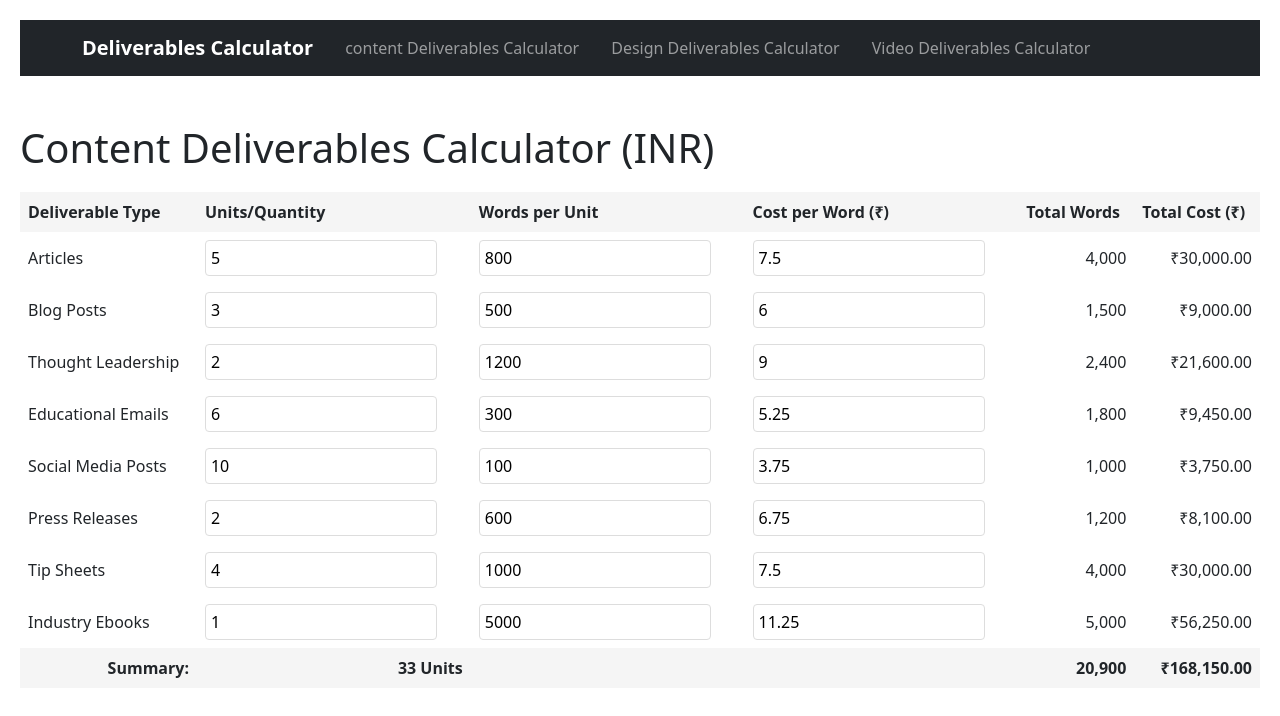
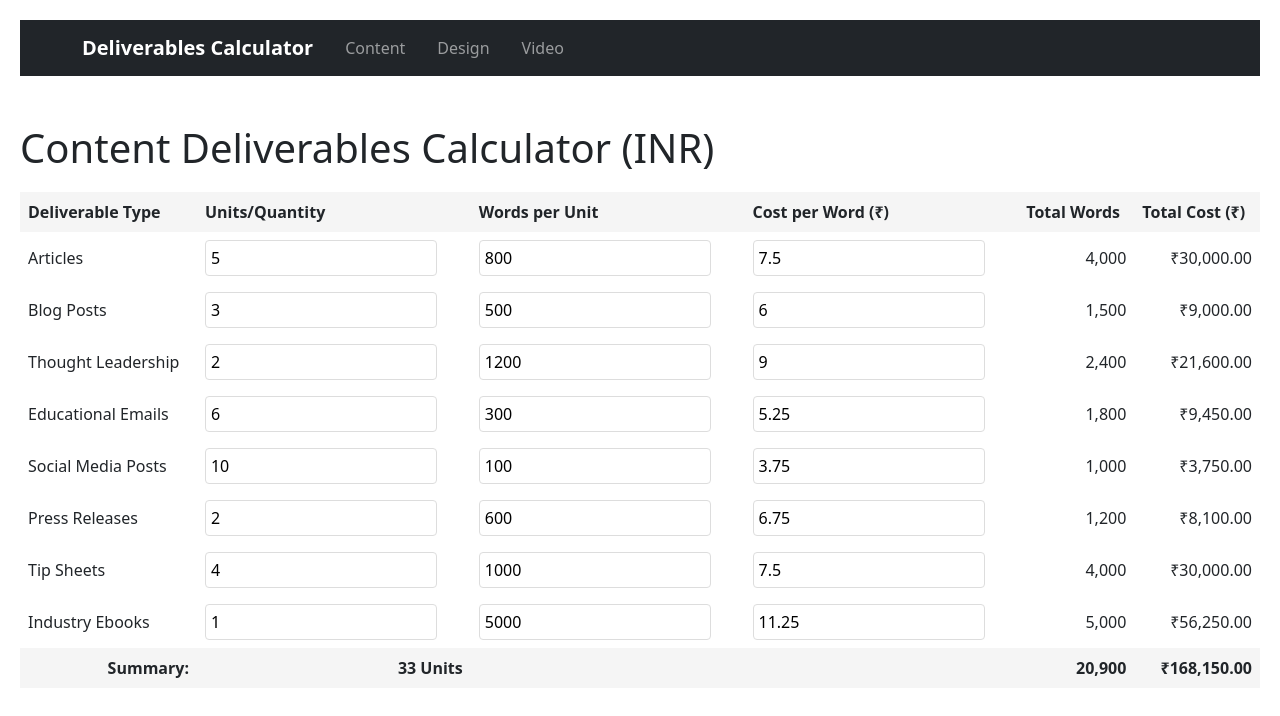
Before and after one commit to SaiTejaBrandstory/content, a plain HTML site: page index.html in a window 1280 px wide. Drawn offline with nearby package versions, Linux system fonts and the light colour scheme.

Commit message:
"header commit"

```diff
--- a/index.html
+++ b/index.html
@@ -76,13 +76,13 @@
                 <div class="collapse navbar-collapse" id="navbarNav">
                     <ul class="navbar-nav">
                         <li class="nav-item">
-                            <a class="nav-link" href="/index.html">content Deliverables Calculator</a>
+                            <a class="nav-link" href="/index.html">Content</a>
                         </li>
                         <li class="nav-item">
-                            <a class="nav-link" href="/index2.html">Design Deliverables Calculator</a>
+                            <a class="nav-link" href="/index2.html">Design</a>
                         </li>
                         <li class="nav-item">
-                            <a class="nav-link" href="/index3.html">Video Deliverables Calculator</a>
+                            <a class="nav-link" href="/index3.html">Video</a>
                         </li>
                     </ul>
                 </div>
```
Also changed, not shown: index2.html (+3 -3 lines), index3.html (+3 -3 lines).
